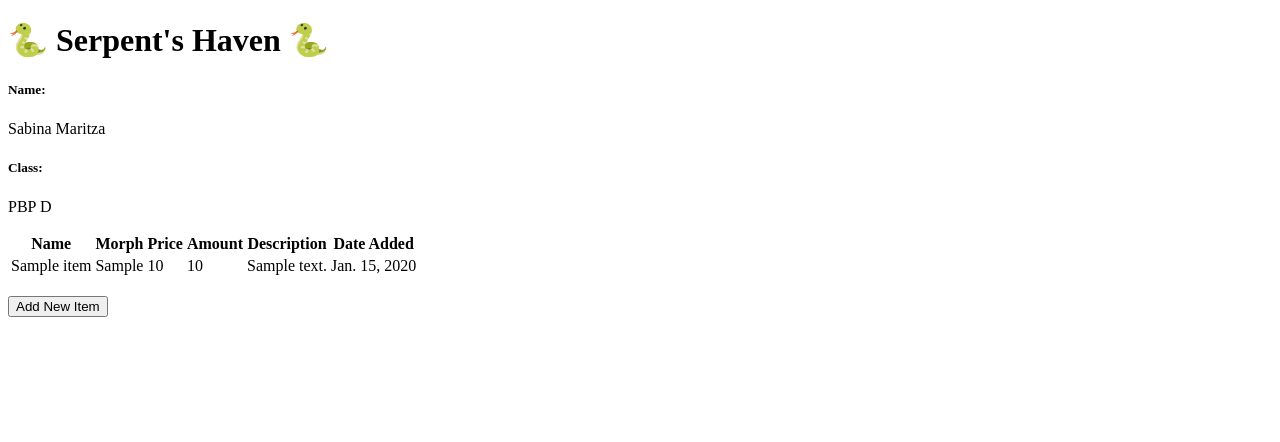
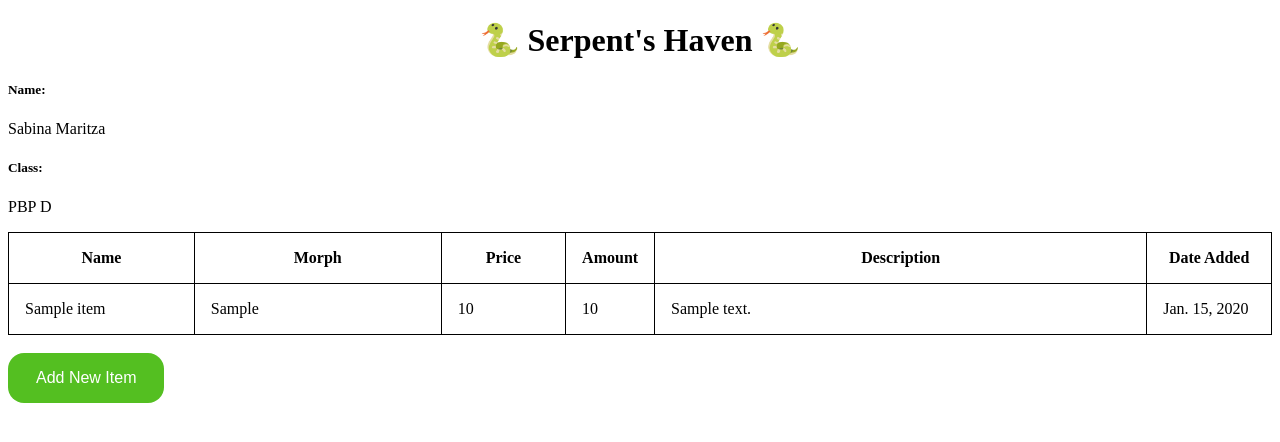
Before and after one commit to sabinamaritza/snakeInventory, a Django app: page / in a window 1280 px wide. Shown: the top 442 px of the page. Run offline with Django 4.2, Linux system fonts and the light colour scheme; tables that the repository leaves empty hold one stand-in row (Sample ...).

Commit message:
button and tableedit

```diff
--- a/main/templates/main.html
+++ b/main/templates/main.html
@@ -1,6 +1,44 @@
 {% extends 'base.html' %}
 
 {% block content %}
+    <style>
+        table, th, td {
+            width: 100%;
+            border: 1px solid black;
+            border-collapse: collapse;
+            padding: 16px;
+        }
+
+        h1 {
+            text-align: center;
+        }
+
+         /* Set the percentage widths for each column */
+        th:nth-child(1), td:nth-child(1) {
+            width: 15%; /* 20% for the first column */
+        }
+
+        th:nth-child(2), td:nth-child(2) {
+            width: 20%; /* 15% for the second column */
+        }
+
+        th:nth-child(3), td:nth-child(3) {
+            width: 10%; /* 15% for the third column */
+        }
+
+        th:nth-child(4), td:nth-child(4) {
+            width: 5%; /* 15% for the fourth column */
+        }
+
+        th:nth-child(5), td:nth-child(5) {
+            width: 40%; /* 20% for the fifth column */
+        }
+
+        th:nth-child(6), td:nth-child(6) {
+            width: 10%; /* 15% for the sixth column */
+        }
+    </style>
+
     <h1>🐍 Serpent's Haven 🐍</h1>
 
     <h5>Name:</h5>
@@ -33,8 +71,29 @@
 
 <br />
 
+<style>
+    .button-style {
+        display: flex;
+        padding: 16px 28px;
+        justify-content: center;
+        align-items: center;
+        gap: 8px;
+        border-radius: 16px;
+        border: none;
+        background: #54BF21;
+        color: #FFF;
+        font-size: 16px;
+        font-style: normal;
+        font-weight: 400;
+        line-height: normal;
+    }
+    a {
+        text-decoration: none;
+    }
+</style>
+
 <a href="{% url 'main:create_item' %}">
-    <button>
+    <button class="button-style">
         Add New Item
     </button>
 </a>
```
Also changed, not shown: main/templates/create_item.html (+22 -1 lines), README.md.
